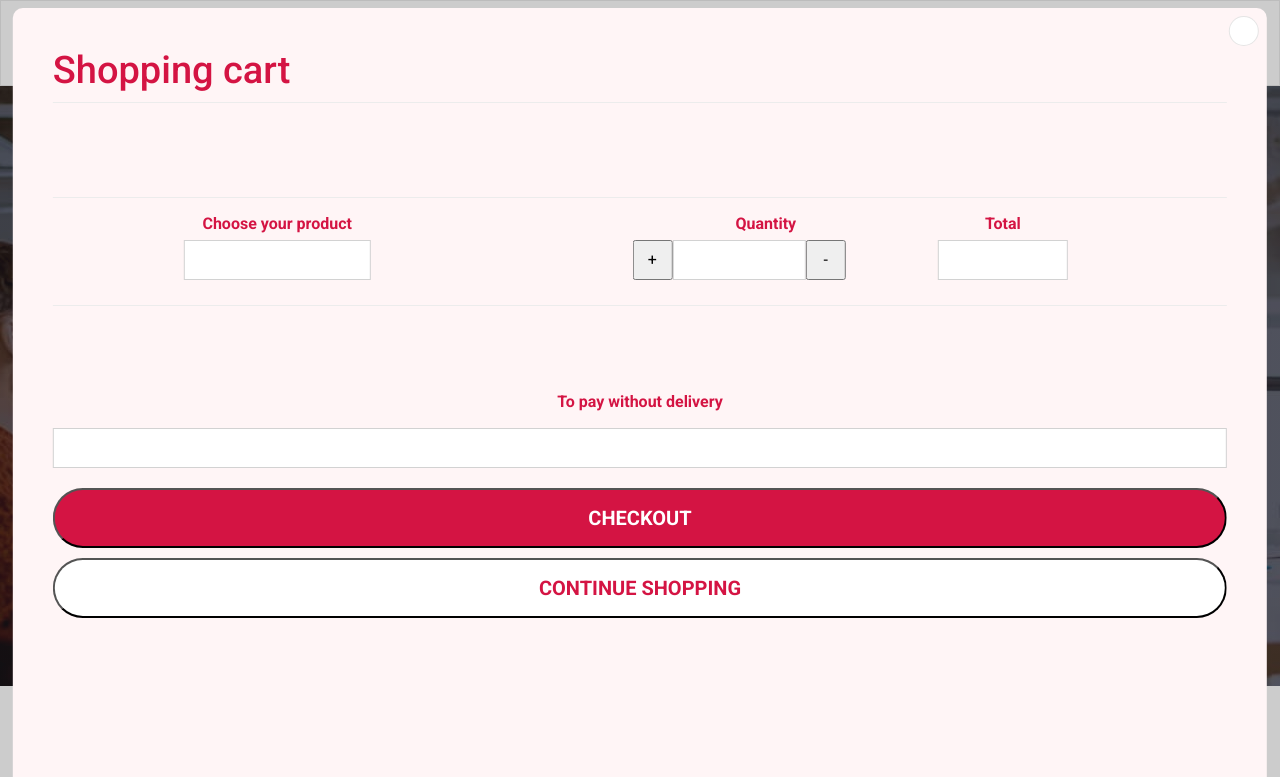
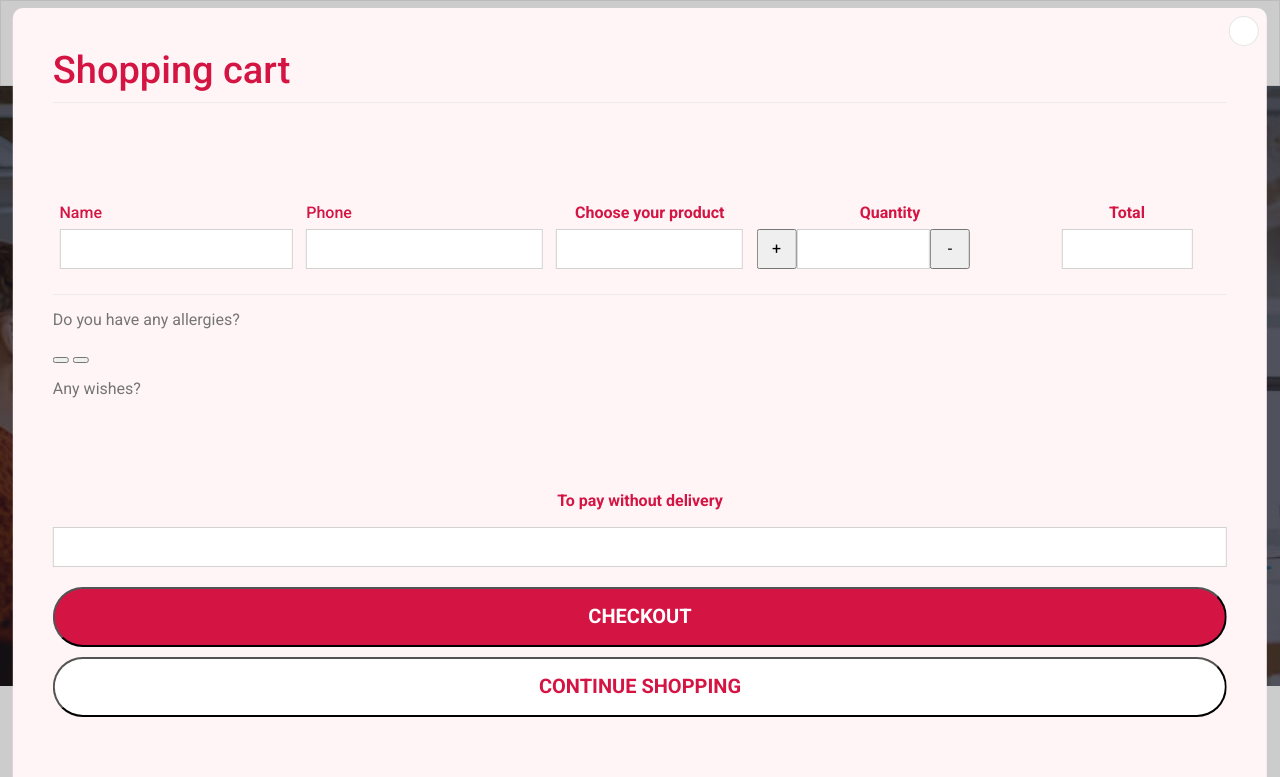
Before and after one commit to andrii-pozniak/markup-hw-09, a plain HTML site: page index.html in a window 1280 px wide. Shown: the top 777 px of the page. Drawn offline with nearby package versions, Linux system fonts and the light colour scheme.

Commit message:
add text

```diff
--- a/index.html
+++ b/index.html
@@ -491,16 +491,22 @@
                     <div class="modal-application-container">
                         <button type="button" class="btn-modal">
                             <svg class="btn-modal-svg">
-                                <use href="./images/modal/sprite.svg#icon-close-black"></use>
+                                <use href="../img/logo company/sprite.svg#icon-close-black"></use>
                             </svg>
                         </button>
                         <h2 class="modal-application-title">Shopping cart</h2>
                         <svg class="modal-application-logo">
-                            <use href="./images/modal/sprite.svg#icon-logo-group"></use>
+                            <use href="./img/modal/sprite.svg#icon-logo-group"></use>
                         </svg>
-                        <div class="modal-application-name">
-                        </div>
+                        <!--<div class="modal-application-name">
+                        </div>-->
                         <form class="modal-number">
+                            <label for="fio" class="modal-number-fio"> Name
+                                <input type="text" class="modal-number-name" name="fio">
+                            </label>
+                            <label for="tel" class="modal-number-tel"> Phone
+                                <input type="text" class="modal-number-name" name="tel">
+                            </label>
                             <label for="" class="modal-number-food"> Choose your product
                                 <input type="text" class="modal-number-name">
                             </label>
@@ -519,6 +525,11 @@
                                 </label>
                             </div>
                         </form>
+                        <p>Do you have any allergies?</p>
+                        <button type=""></button>
+                        <button></button>
+                        <p>Any wishes?</p>
+
                         <div class="payment">
                             <svg class="payment-svg">
                                 <use href="./images/modal/sprite.svg#icon-visa"></use>
--- a/sass/componets/_modal-application.scss
+++ b/sass/componets/_modal-application.scss
@@ -105,6 +105,19 @@
             color: #D41443;
 
         }
+        &-fio {
+        font-weight: 500;
+            font-size: 16px;
+            line-height: 2.0;
+            color: #D41443;
+        }
+        &-tel {
+        font-weight: 500;
+            font-size: 16px;
+            line-height: 2.0;
+            color: #D41443;
+        }
+
     &-food {
         display: flex;
         flex-direction: column;
```
Also changed, not shown: css/main.css, css/main.min.css, 2 other files.
